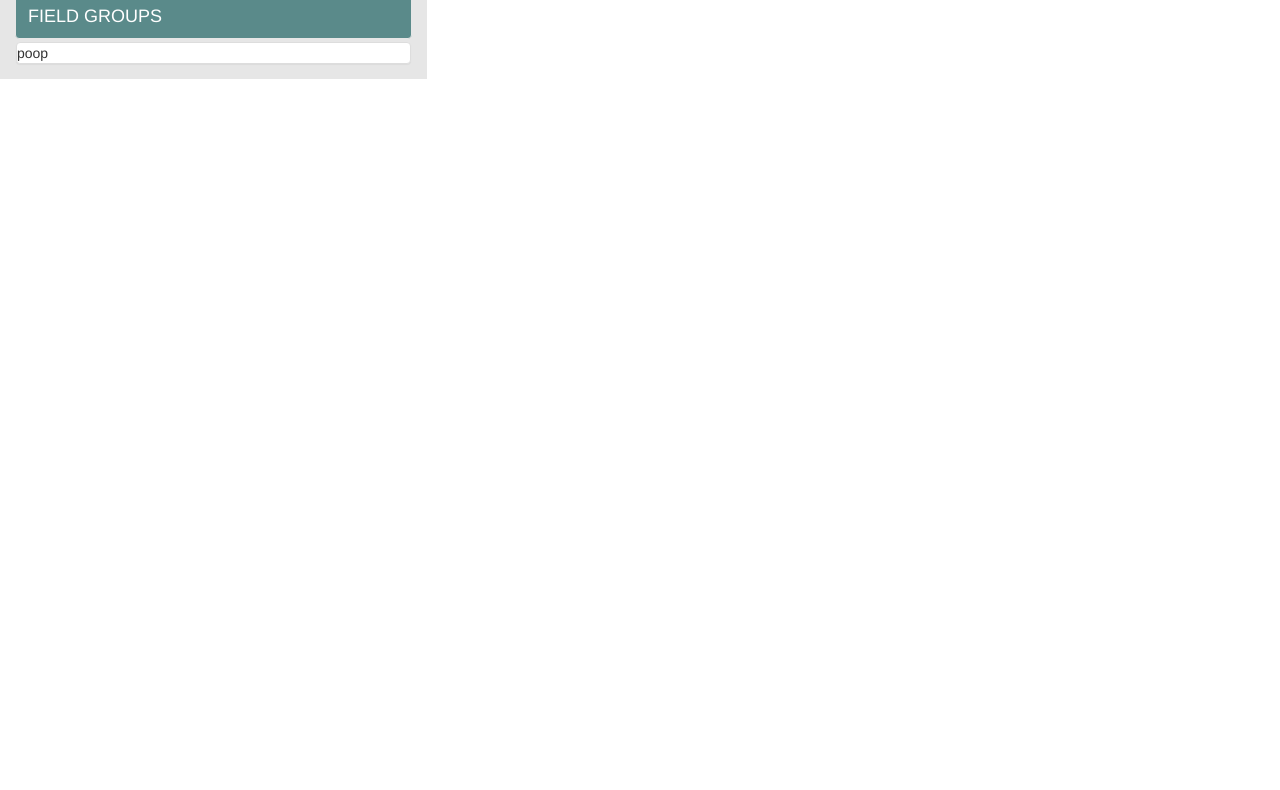
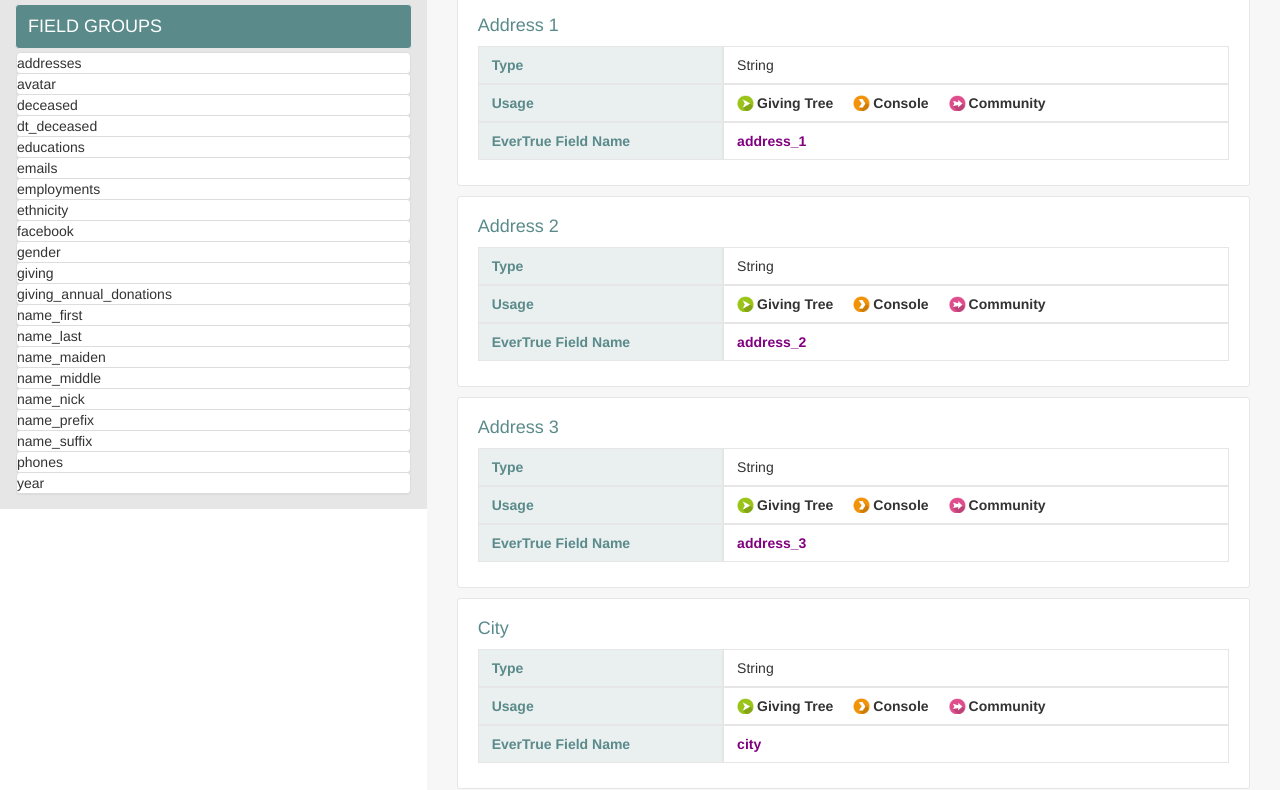
Before and after one commit to mmichael0413/everfalse, a React app: page / in a window 1280 px wide. Shown: the part 76-866 px from the top of the page. Before the commit the page ends 800 px from the top, so only its background shows below. Built offline with nearby package versions, Linux system fonts and the light colour scheme.

Commit message:
use Bootstrap columns for LeftNav, add RightNav component, and update stylesheets

```diff
--- a/src/components/App.js
+++ b/src/components/App.js
@@ -1,18 +1,36 @@
 import React, { Component } from 'react';
-import '../css/App.css';
 import { Col } from 'react-bootstrap';
 import Header from './Header';
 import LeftNav from './LeftNav';
+import RightNav from './RightNav';
+import menuItems from '../../schema.json';
+import '../css/App.css';
 
 class App extends Component {
+  constructor() {
+    super();
+    this.state = { items: {} };
+  }
+
+  componentWillMount() {
+    const items = {...this.state.items};
+    menuItems.map((item) => {
+      items[`${item.name}`] = item;
+    });
+    this.setState({ items });
+  }
+
   render() {
+    const key = Object.keys(this.state.items)[0];
+
     return (
       <div className="main">
-        <Col xs={6} md={4} className="left-nav">
+        <Col xs={6} md={4} className="nav-left">
           <Header />
-          <LeftNav />
+          <LeftNav items={this.state.items} />
         </Col>
-        <Col xs={12} md={8}>
+        <Col xs={12} md={8} className="nav-right">
+          <RightNav items={this.state.items} item={key} />
         </Col>
       </div>
     );
--- a/src/components/LeftNav.js
+++ b/src/components/LeftNav.js
@@ -1,20 +1,32 @@
 import React, { Component } from 'react';
 import { PanelGroup, Panel } from 'react-bootstrap';
+import { titleize } from '../helpers';
 import '../css/LeftNav.css';
-import menuItems from '../../schema.json';
-import { titleize } from '../helpers';
 
 class LeftNav extends Component {
-  componentWillMount() {
-    console.log(menuItems);
+  constructor() {
+    super();
+    this.renderBody = this.renderBody.bind(this);
+  }
+
+  renderBody(key, index) {
+    const item = this.props.items[key];
+
+    return(
+      <Panel key={item.name} header={titleize(item.name)} eventKey={index}>
+        {item.name}
+      </Panel>
+    )
   }
 
   render() {
+    const itemIds = Object.keys(this.props.items);
+
     return(
-      <div className="left-panel">
+      <div>
         <h4 className="field-groups">Field Groups</h4>
         <PanelGroup accordion>
-          <Panel header={ titleize(menuItems[0]['name']) } eventKey={1}>poop</Panel>
+          {itemIds.map((id, index) => this.renderBody(id, index))}
         </PanelGroup>
       </div>
     )
--- /dev/null
+++ b/src/components/RightNav.js
@@ -0,0 +1,53 @@
+import React, { Component } from 'react';
+import { Row, Col } from 'react-bootstrap';
+import { capitalize, titleize } from '../helpers';
+import '../css/RightNav.css';
+
+class RightNav extends Component {
+  constructor() {
+    super();
+    this.renderProperty = this.renderProperty.bind(this);
+    this.renderUsage    = this.renderUsage.bind(this);
+  }
+
+  renderUsage(name) {
+    return(
+      <span key={name} className={`usage ${name}`}>{titleize(name)}</span>
+    )
+  }
+
+  renderProperty(prop) {
+    return(
+      <div key={prop.name} className="prop">
+        <h4>{titleize(prop.name)}</h4>
+        <Row>
+          <Col xs={6} md={4} className="prop-left">
+            <div className="prop-left-title">Type</div>
+            <div className="prop-left-title">Usage</div>
+            <div className="prop-left-title">EverTrue Field Name</div>
+          </Col>
+          <Col xs={12} md={8} className="prop-right">
+            <div className="prop-right-details">{capitalize(prop.data_type)}</div>
+            <div className="prop-right-details usage">{prop.app_keys.map(this.renderUsage)}</div>
+            <div className="prop-right-details name">{prop.name}</div>
+          </Col>
+        </Row>
+      </div>
+    )
+  }
+
+  render() {
+    const key = this.props.item;
+    const item = this.props.items[key];
+    const props = item.containing_object === undefined ? item.properties : item.containing_object.properties
+
+    return(
+      <div className="panel-contents-right">
+        <h3 className="panel-header-right">{titleize(item.name)}</h3>
+        {props.map(this.renderProperty)}
+      </div>
+    )
+  }
+}
+
+export default RightNav;
--- a/src/css/App.css
+++ b/src/css/App.css
@@ -1,3 +1,11 @@
-.left-nav {
+h1 {
+  margin-bottom: 20px;
+}
+
+.nav-left {
   background-color: #e6e6e6;
 }
+
+.nav-right {
+  background-color: rgba(216, 214, 214, 0.2);
+}
--- /dev/null
+++ b/src/css/RightNav.css
@@ -0,0 +1,82 @@
+h3 {
+  margin-bottom: 20px;
+}
+
+h4 {
+  color: #5a8a8a;
+  margin-top: 0px;
+}
+
+.panel-contents-right {
+  margin: 25px 15px;
+}
+
+.panel-header-right {
+  color: #5a8a8a;
+}
+
+.prop {
+  border: 1px solid #e6e6e6;
+  border-radius: 3px;
+  background-color: white;
+  margin-bottom: 10px;
+  padding: 20px;
+}
+
+.prop-left.col-md-4.col-xs-6 {
+  padding-right: 0px;
+}
+
+.prop-left-title {
+  font-weight: bold;
+  color: #5a8a8a;
+  background-color: #eaefef;
+  padding: 8px 0px 8px 13px;
+  border: 1px solid #e6e6e6;
+}
+
+.prop-right.col-md-8.col-xs-12 {
+  padding-left: 0px;
+}
+
+.prop-right-details {
+  border: 1px solid #e6e6e6;
+  background-color: #ffffff;
+  padding: 8px 0px 8px 13px;
+}
+
+.name {
+  background-color: #eaefef;
+  padding: 8px 0px 8px 13px;
+  border: 1px solid #e6e6e6;
+  background-color: #ffffff;
+  font-weight: bold;
+  color: purple;
+}
+
+.row {
+  margin-bottom: 5px;
+}
+
+.usage span {
+  font-weight: bold;
+  padding-left: 20px;
+  padding-right: 20px;
+}
+
+span.usage {
+  background-size: 17px 17px;
+  background-repeat: no-repeat;
+}
+
+.giving_tree {
+  background: url('../images/green_arrow.png');
+}
+
+.console {
+  background: url('../images/orange_arrow.png');
+}
+
+.community {
+  background: url('../images/pink_arrow.png');
+}
--- a/src/helpers.js
+++ b/src/helpers.js
@@ -4,7 +4,7 @@
 }
 
 export function titleize(str) {
-  var string_array = str.split(' ');
+  var string_array = str.indexOf('_') > -1 ? str.split('_') : str.split(' ');
   string_array = string_array.map(str => capitalize(str));
   return string_array.join(' ');
 }
```
Also changed, not shown: src/images/green_arrow.png (added), src/images/orange_arrow.png (added), src/images/pink_arrow.png (added).
